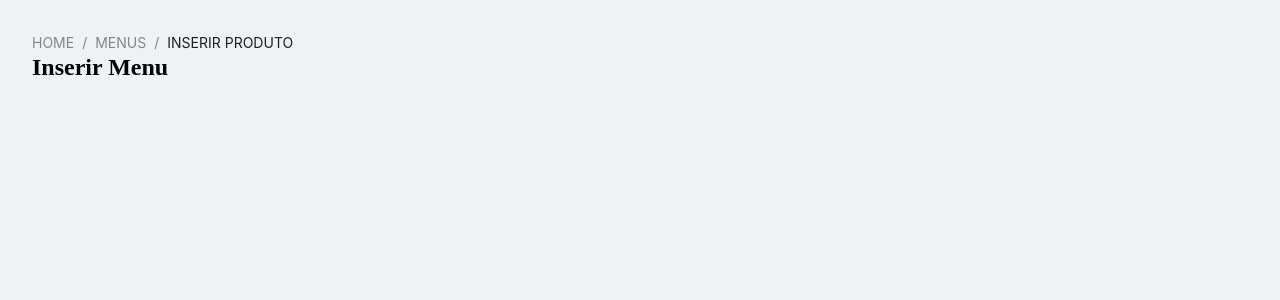
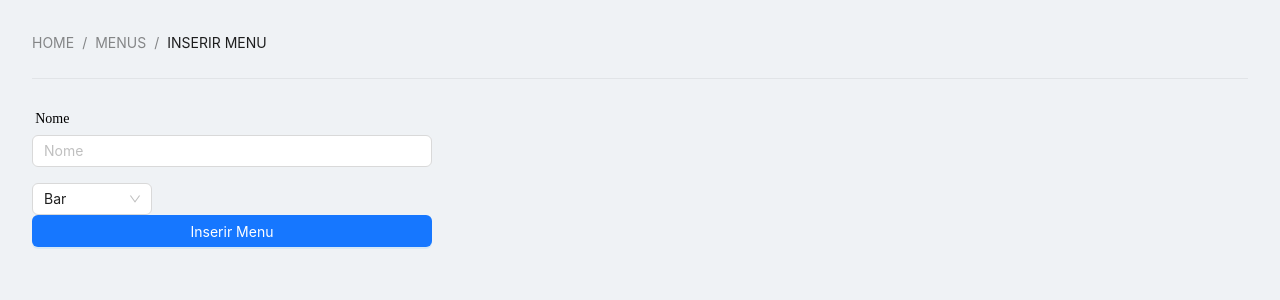
Before and after one commit to Ianara-cs/gestor-front, a React (Vite) app: page /menus in a window 1280 px wide. Both pictures are taken after a click on the button "Inserir". Shown: the top 300 px of the page. Built offline with nearby package versions, Linux system fonts and the light colour scheme; data requests are answered from the project's data file.

Commit message:
feat: criando tela de inserir menu

```diff
--- a/src/modules/menus/screens/MenuInsert.tsx
+++ b/src/modules/menus/screens/MenuInsert.tsx
@@ -1,7 +1,15 @@
+import { Select } from "antd"
+import Input from "../../../shared/components/inputs/input"
 import Screen from "../../../shared/components/screen/Screen"
 import { MenuRoutesEnum } from "../routes"
+import { LimitedContainer } from "../styles/menuInsert"
+import Button from "../../../shared/components/buttons/button/button"
 
 const MenuInsert = () => {
+  const handleChange = (value: string) => {
+    console.log(`selected ${value}`);
+  };
+
   return (
     <Screen
       listBreadcrumb={
@@ -13,11 +21,23 @@ const MenuInsert = () => {
           href: MenuRoutesEnum.MENU,
         },
         {
-          title: 'INSERIR PRODUTO',
+          title: 'INSERIR MENU',
         },]
       }
     >
-      <h2>Inserir Menu</h2>
+      <LimitedContainer>
+        <Input margin={"0px 0px 16px 0px"} title="Nome" placeholder="Nome"/>
+        <Select
+          defaultValue="BAR"
+          style={{ width: 120 }}
+          onChange={handleChange}
+          options={[
+            { value: 'BAR', label: 'Bar' },
+            { value: 'KITCHEN', label: 'Cozinha' },
+          ]}
+        />
+        <Button type="primary">Inserir Menu</Button>
+      </LimitedContainer>
     </Screen>
   )
 }
--- /dev/null
+++ b/src/modules/menus/styles/menuInsert.ts
@@ -0,0 +1,5 @@
+import styled from "styled-components";
+
+export const LimitedContainer = styled.div`
+  width: 400px;
+`
--- a/src/shared/components/inputs/input.tsx
+++ b/src/shared/components/inputs/input.tsx
@@ -3,11 +3,12 @@ import { BoxInput, TitleInput } from './input.styles'
 
 interface InputProps extends InputPropsAnt{
   title?: string
+  margin?: string
 }
 
-const Input = ({title, ...props}: InputProps) => {
+const Input = ({title, margin,...props}: InputProps) => {
   return (
-    <BoxInput>
+    <BoxInput style={{margin}}>
       <TitleInput>{title}</TitleInput>
       <InputAnt {...props} />
     </BoxInput>
--- a/src/shared/components/screen/Screen.tsx
+++ b/src/shared/components/screen/Screen.tsx
@@ -1,6 +1,7 @@
 import React from "react"
 import { ScreenContainer } from "./screen.style"
 import Breadcrumb, { ListBreadcrumb } from "../breadcrumb/Breadcrumb";
+import { Divider } from "antd";
 
 
 interface ScreenProps {
@@ -11,7 +12,12 @@ interface ScreenProps {
 const Screen = ({children, listBreadcrumb}: ScreenProps) => {
   return (
     <ScreenContainer>
-      {listBreadcrumb && <Breadcrumb listBreadcrumb={listBreadcrumb} />}
+      {listBreadcrumb &&
+        <>
+          <Breadcrumb listBreadcrumb={listBreadcrumb} />
+          <Divider/>
+        </>
+      }
       {children}
     </ScreenContainer>
   )
```
